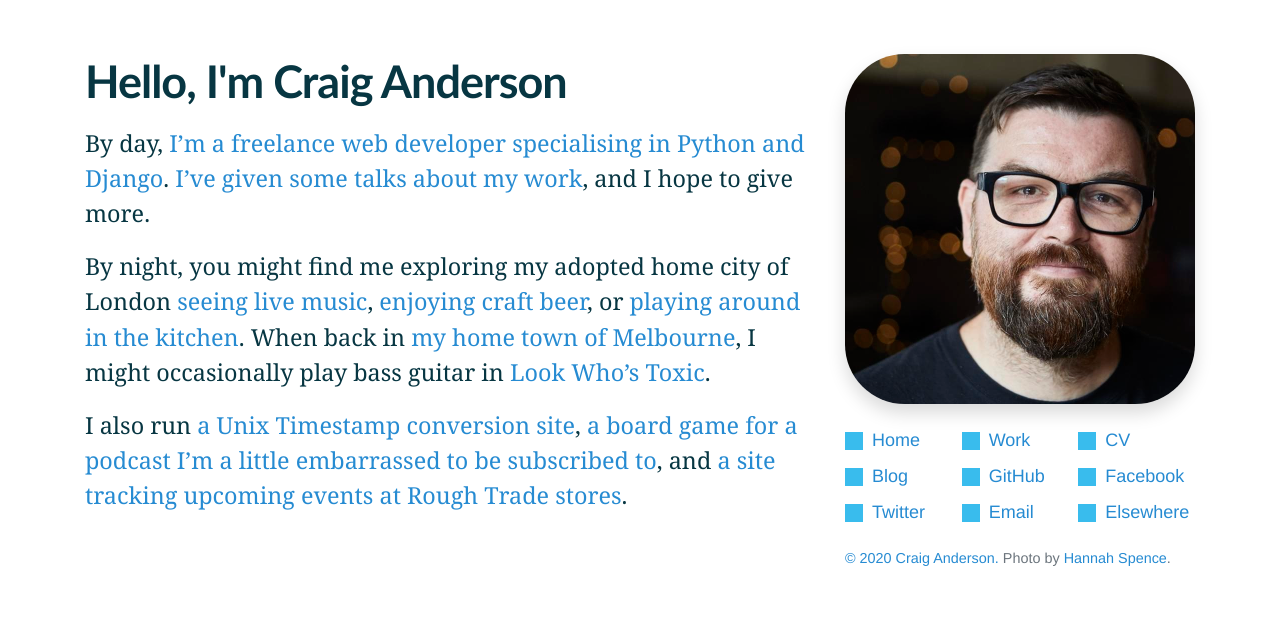
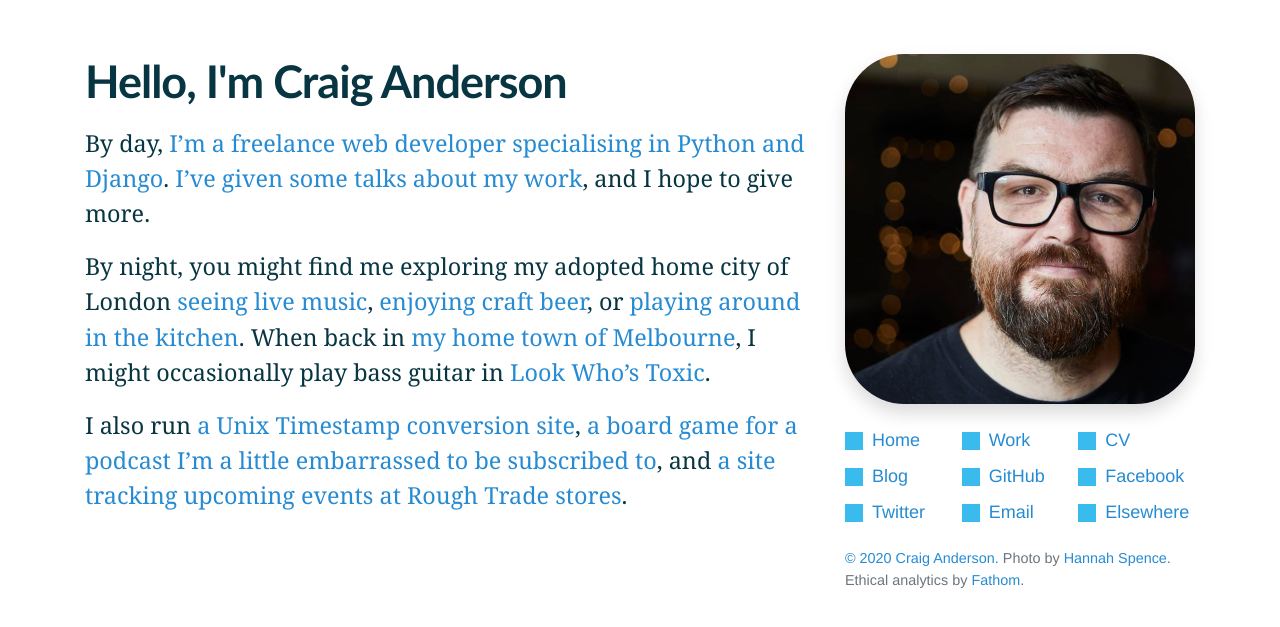
Before and after one commit to craiga/craiga.id.au, a Jekyll site: the page built from index.markdown, in a window 1280 px wide. Shown: the top 627 px of the page. Built offline with Jekyll 4.4.1, drawn with Linux system fonts in a browser that asks for light colours; our own code applies the rules of GitHub Pages for plain Markdown files; grey boxes are pictures that could not be loaded.

Commit message:
Adding link to Fathom.

```diff
--- a/_includes/sidebar.html
+++ b/_includes/sidebar.html
@@ -13,4 +13,5 @@
 <footer class="text-sans-serif text-muted small pt-3">
     <a href="https://github.com/craiga/craiga.id.au/blob/master/LICENSE">&copy; {{ "now" | date: "%Y" }} Craig Anderson.</a>
     Photo by <a href="http://www.hannahspence.com">Hannah Spence</a>.
+    Ethical analytics by <a href="https://usefathom.com/ref/UIMQVW">Fathom</a>.
 </footer>
```
